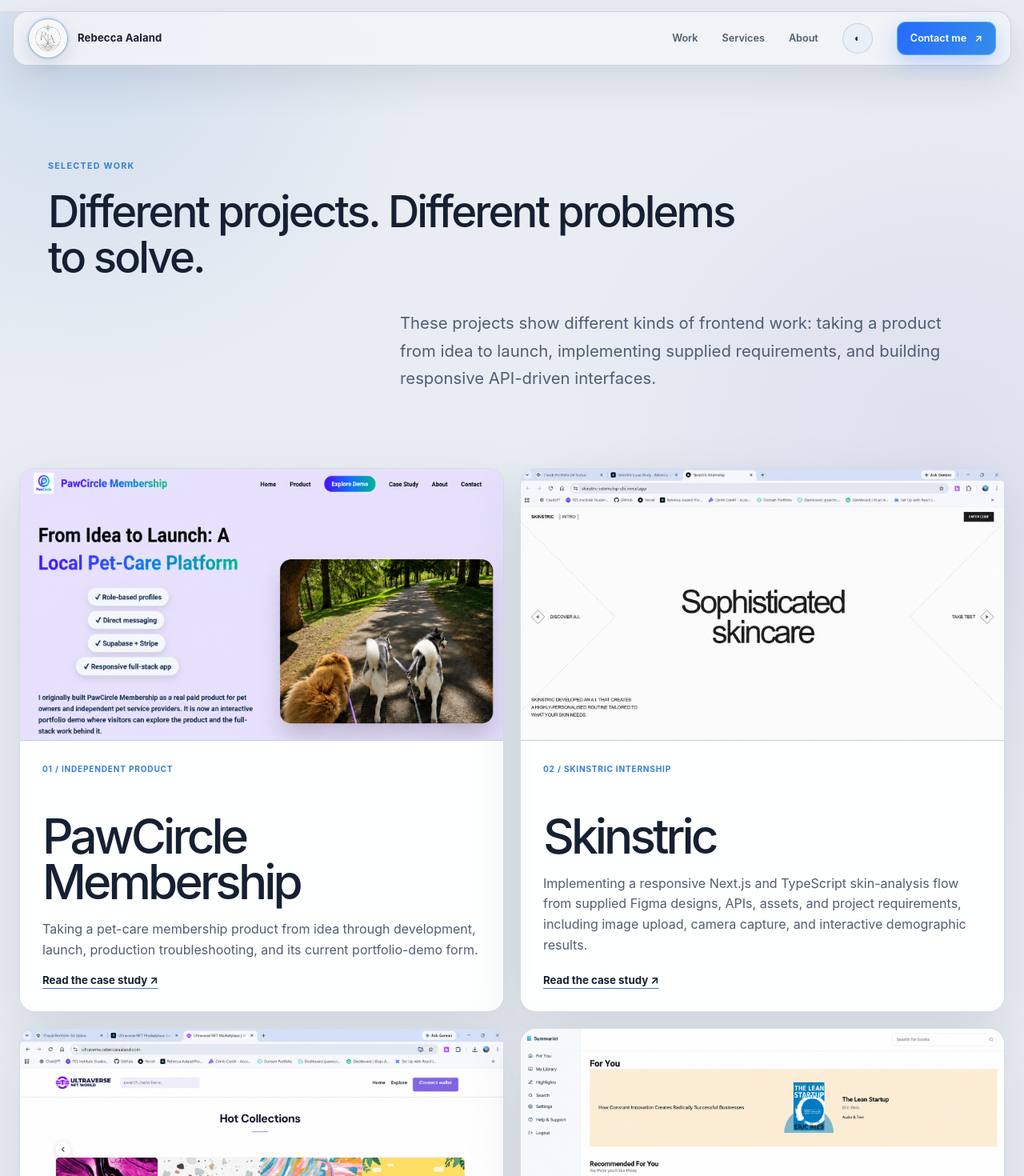
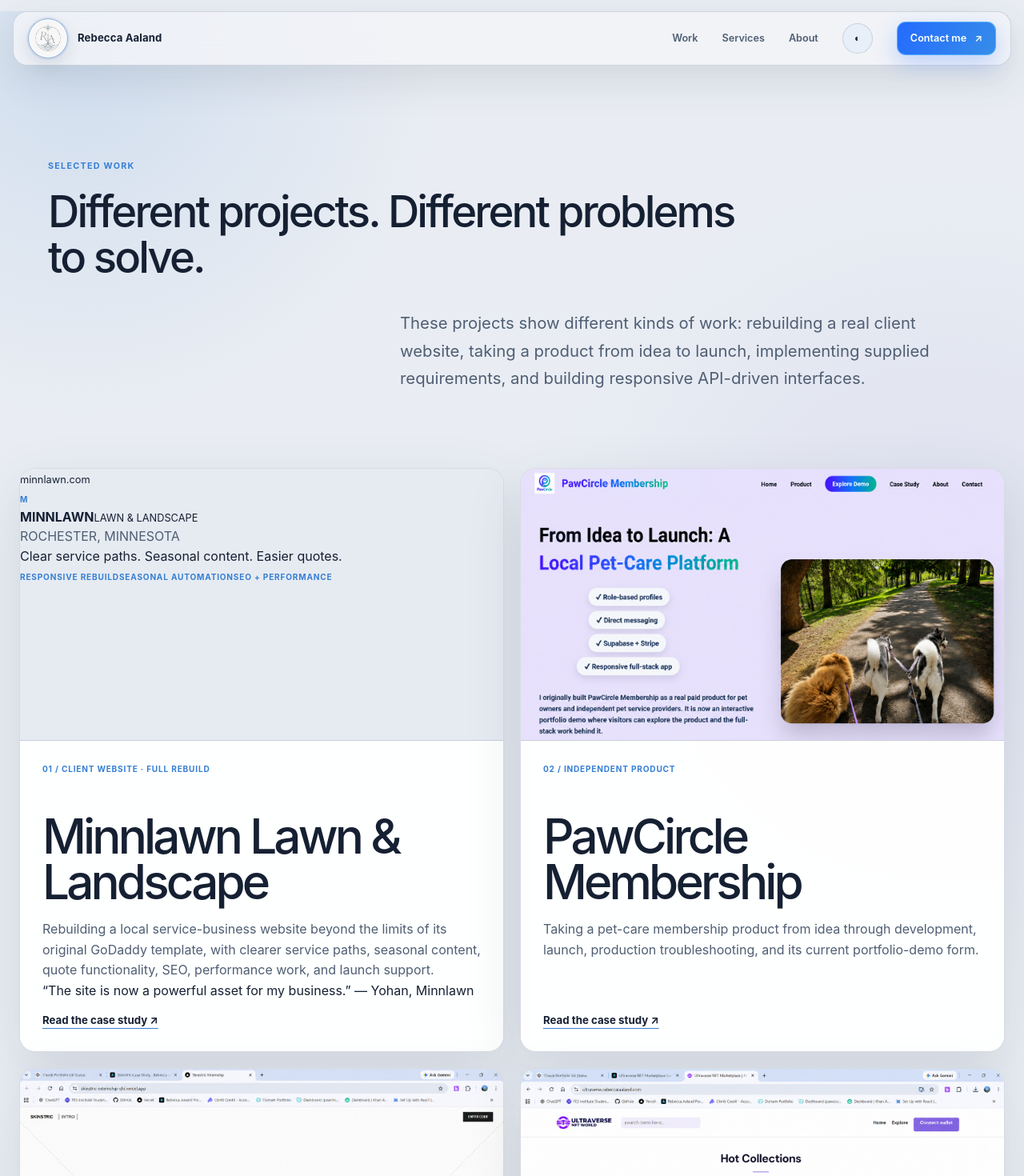
Before and after one commit to reaaland/rebecca-aaland-portfolio, a Next.js app: page /work in a window 1280 px wide. Shown: the top 1470 px of the page at 80% size. Built offline with nearby package versions, Linux system fonts and the light colour scheme.

Commit message:
Feature Minnlawn before PawCircle in portfolio work

```diff
--- a/app/work/page.tsx
+++ b/app/work/page.tsx
@@ -1,5 +1,6 @@
 import Image from "next/image";
 import Link from "next/link";
+import { MinnlawnProjectVisual } from "@/components/minnlawn-project-visual";
 import { SiteFooter } from "@/components/site-footer";
 import { SiteHeader } from "@/components/site-header";
 import { createPageMetadata } from "@/lib/site-metadata";
@@ -7,13 +8,24 @@
 export const metadata = createPageMetadata({
   title: "Frontend Development Portfolio",
   description:
-    "Explore Rebecca Aaland's frontend development portfolio, including responsive React, Next.js, TypeScript, API, Supabase, and Firebase projects.",
+    "Explore Rebecca Aaland's client website and frontend development portfolio, including responsive Next.js, React, TypeScript, API, Supabase, and Firebase projects.",
   path: "/work",
 });
 
 const projects = [
   {
     number: "01",
+    label: "Client website · Full rebuild",
+    title: "Minnlawn Lawn & Landscape",
+    summary:
+      "Rebuilding a local service-business website beyond the limits of its original GoDaddy template, with clearer service paths, seasonal content, quote functionality, SEO, performance work, and launch support.",
+    testimonial: "“The site is now a powerful asset for my business.” — Yohan, Minnlawn",
+    href: "/work/minnlawn",
+    customVisual: "minnlawn",
+    className: "work-index-minnlawn",
+  },
+  {
+    number: "02",
     label: "Independent product",
     title: "PawCircle Membership",
     summary:
@@ -26,7 +38,7 @@
     className: "work-index-pawcircle",
   },
   {
-    number: "02",
+    number: "03",
     label: "Skinstric internship",
     title: "Skinstric",
     summary:
@@ -39,7 +51,7 @@
     className: "work-index-skinstric",
   },
   {
-    number: "03",
+    number: "04",
     label: "Frontend development project",
     title: "Ultraverse NFT Marketplace",
     summary:
@@ -52,7 +64,7 @@
     className: "work-index-ultraverse",
   },
   {
-    number: "04",
+    number: "05",
     label: "Completed Frontend Simplified coursework",
     title: "Summarist",
     summary:
@@ -75,9 +87,10 @@
           <p className="eyebrow">Selected work</p>
           <h1>Different projects. Different problems to solve.</h1>
           <p>
-            These projects show different kinds of frontend work: taking a
-            product from idea to launch, implementing supplied requirements, and
-            building responsive API-driven interfaces.
+            These projects show different kinds of work: rebuilding a real
+            client website, taking a product from idea to launch, implementing
+            supplied requirements, and building responsive API-driven
+            interfaces.
           </p>
         </section>
 
@@ -90,6 +103,9 @@
               data-reveal
             >
               <div className="work-index-image">
+                {"customVisual" in project ? (
+                  <MinnlawnProjectVisual compact />
+                ) : (
                   <Image
                     src={project.image}
                     alt={project.imageAlt}
@@ -97,6 +113,7 @@
                     height={project.imageHeight}
                     sizes="(max-width: 980px) calc(100vw - 48px), 600px"
                   />
+                )}
               </div>
 
               <div className="work-index-content">
@@ -105,6 +122,11 @@
                 </span>
                 <h2>{project.title}</h2>
                 <p>{project.summary}</p>
+                {"testimonial" in project ? (
+                  <blockquote className="work-index-quote">
+                    {project.testimonial}
+                  </blockquote>
+                ) : null}
                 <strong className="work-index-link">
                   Read the case study ↗
                 </strong>
```
Lines whose indentation alone changed are shown as unchanged.
